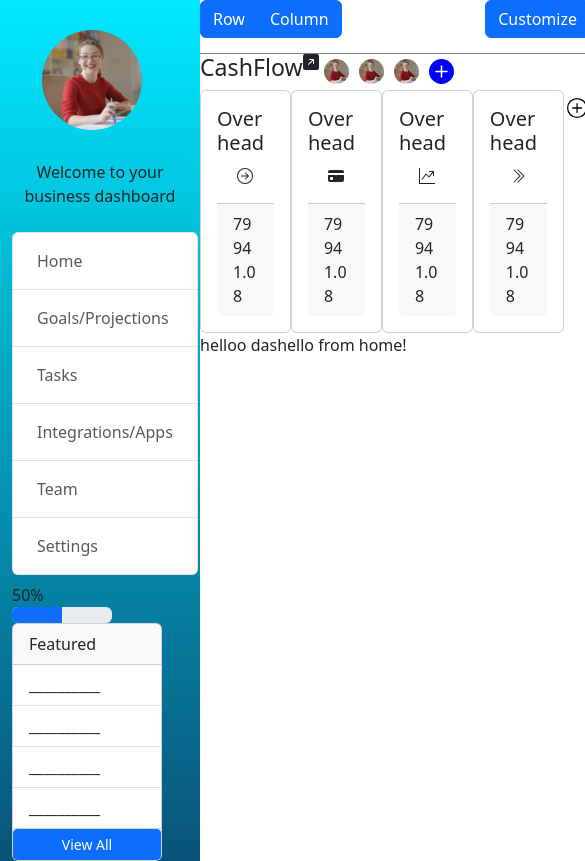
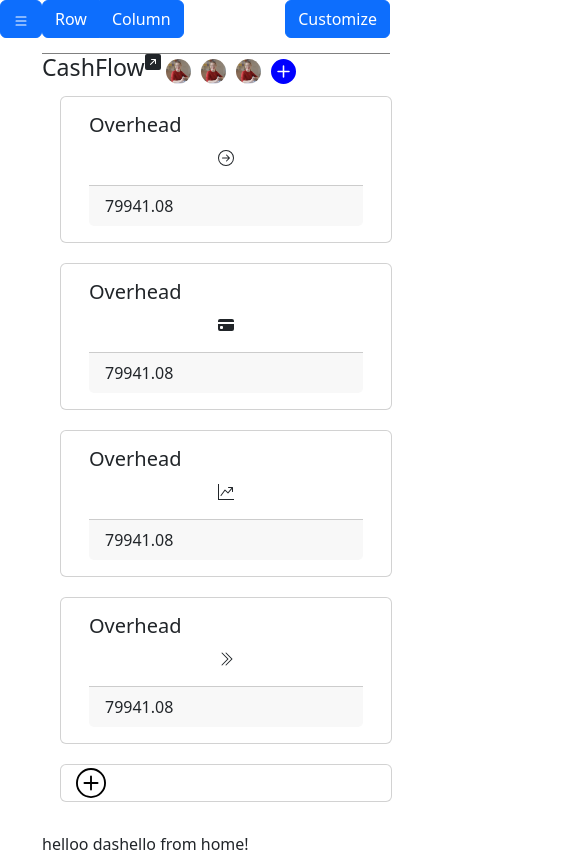
Before and after one commit to dashelloapp/frontend_dashello, a React (Vite) app: page / in a window 390 px wide. Shown: the whole page, 585 px wide, since content can reach past the window. Built offline with nearby package versions, Linux system fonts and the light colour scheme; some icons are missing.

Commit message:
added screen flexibility capability xd
sidebar now hides on small screens, element cells also resize with small being 1, md =4 lg = 5 for now.  navigation capability is preserved

```diff
--- a/src/Components/Header.jsx
+++ b/src/Components/Header.jsx
@@ -1,22 +1,42 @@
 import { Outlet, Link } from "react-router-dom";
-import { Container, ListGroup, ListGroupItem, Nav, Navbar, Image} from "react-bootstrap";
+import { Container, ListGroup, ListGroupItem, Nav, Navbar, Image, Offcanvas,Button} from "react-bootstrap";
 import YourTasks from "./SubComponents/YourTasks";
 import ProgBar from "./SubComponents/ProgressBar";
 import "./Navbar.css"
+import { useState } from "react";
+import {BsList} from "react-icons/bs"
+
+const Header = () => {
+    const [show, setShow] = useState(false);
+    const handleClose = () => setShow(false);
+    const handleShow = () => setShow(true);
+
+    //need:
+    /*
+    check if frame is mobile sized
+    if so hide  show button
 
 
-const Header = () => {
+    */
 
     return (
         <div style={{display:"flex"}}>
-                <Container style={
+            <div style={{display:"block"}}>
+            <Button variant="primary"  className="d-lg-none" onClick={handleShow}>
+                <BsList/>
+            </Button>
+                <Offcanvas show={show} onHide={handleClose} responsive="lg" backdrop="false" fluid style={
                         {background: "linear-gradient(0deg, rgba(9,83,121,1) 0%, rgba(0,232,255,1) 100%)",
                         width:"200px", marginLeft:0}}>
+
+                    <Navbar expand="lg" >
+                        <Offcanvas.Header closeButton/>
+                        <Container style={{display:"block"}}>
                                 <div>
                                     <Image className="nav-photo margin" src={"smilingWoman.jpg"} height="100" style={{borderRadius:"50%"}} />
                                     <p style={{textAlign:"center"}}>Welcome to your business dashboard</p>
                                 </div>
-                    <Navbar><Nav>
+                                <Nav>
                                     <ListGroup >
                                         <ListGroupItem ><Link to="/" className="nav-link">
                                             Home
@@ -37,13 +57,15 @@ const Header = () => {
                                             Settings
                                         </Link></ListGroupItem>
                                     </ListGroup>
-                    </Nav></Navbar>
-                    <ProgBar
-                    percent={50} />
-                    <YourTasks
-                    />
+                                </Nav>
+
+                                <ProgBar percent={50} />
+                                <YourTasks />
 
                         </Container>
+                        </Navbar>
+                    </Offcanvas>
+            </div>
            <div style={{width:"100%"}}><Outlet /> </div>
         </div>
     );
--- a/src/Components/NavBar.css
+++ b/src/Components/NavBar.css
@@ -30,3 +30,6 @@
 .margin{
   margin: 30px;
 }
+.offcanvas-backdrop.show {
+  opacity: .0;
+}
--- a/src/Components/SubComponents/RowCells.jsx
+++ b/src/Components/SubComponents/RowCells.jsx
@@ -1,4 +1,4 @@
-import { CardGroup, Card } from "react-bootstrap"
+import { Row, Col, Card } from "react-bootstrap"
 import {BsPlusCircle,BsArrowRightCircle,BsFillCreditCardFill,BsGraphUpArrow,BsChevronDoubleRight,BsWallet2} from "react-icons/bs"
 
 const RowCells = () => {
@@ -28,7 +28,7 @@ const RowCells = () => {
   var cardlist = []
   testdata.forEach((card, index) => {
     cardlist.push(
-      <Card>
+      <Card style={{margin:"10px"}}>
      <Card.Body>
      <Card.Title>{card.title}</Card.Title>
       <Card.Text style={{textAlign:"center"}}>{card.icon}</Card.Text>
@@ -38,8 +38,12 @@ const RowCells = () => {
   )});
 
   return(
-    <div style={{display:"flex"}}>{cardlist}
-        <BsPlusCircle style={{height:"30px", width:"30px",margin:"3px",color:"black"}}/>
+    <div style={{display:"flex", margin:"20px"}}>
+      <Row s={2} md={4} lg={5} className="g-4">
+      {cardlist}
+      <Card style={{margin:"10px"}}><BsPlusCircle style={{height:"30px", width:"30px",margin:"3px",color:"black"}}/></Card>
+      </Row>
+
     </div>
   )
 }
```
Also changed, not shown: 1 other file (tests, documents, lock files or other folders). Lines whose indentation alone changed are shown as unchanged.
